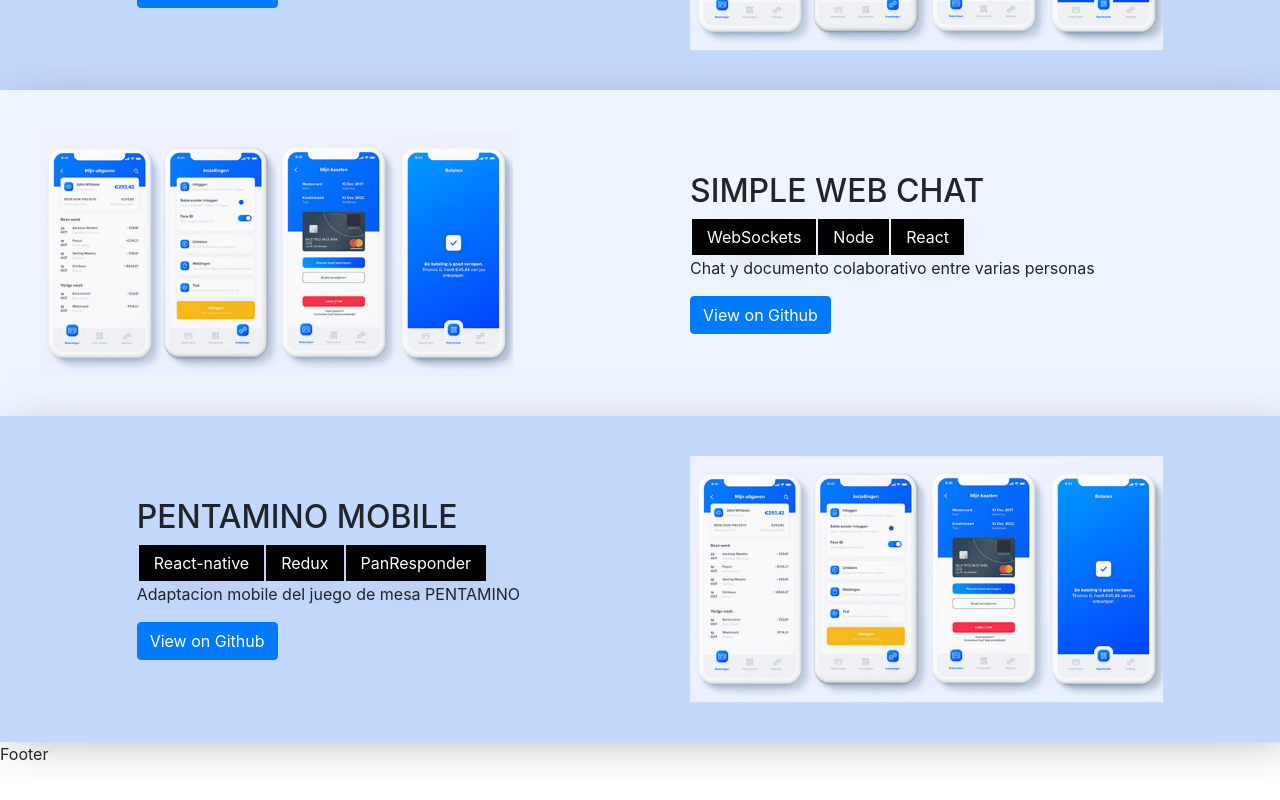
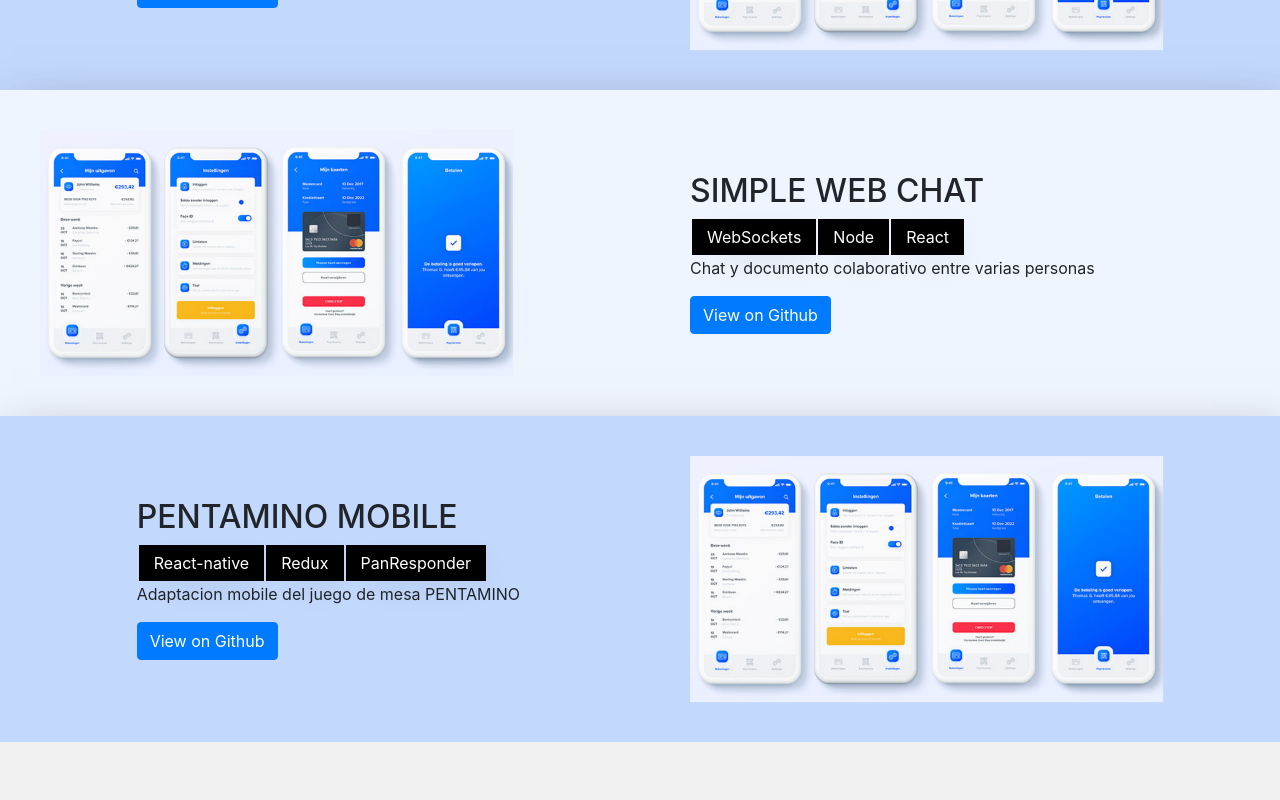
Before and after one commit to Nico9813/PortfolioWeb, a React (Create React App) app: page / in a window 1280 px wide. Shown: the part 642-1442 px from the top of the page. Built offline with nearby package versions, Linux system fonts and the light colour scheme.

Commit message:
add footer

```diff
--- a/src/App.css
+++ b/src/App.css
@@ -60,6 +60,16 @@
   font-size: calc(10px + 2vmin);
 }
 
+.footer {
+  background-color: rgb(241, 241, 241);
+  height: 100px;
+  align-content: center;
+  align-items: center;
+  left:0;
+  bottom:0;
+  right:0;
+}
+
 .App-link {
   color: #61dafb;
 }
--- a/src/components/Footer.js
+++ b/src/components/Footer.js
@@ -1,9 +1,12 @@
 import React from 'react'
+import { Container } from 'reactstrap'
 
 export function Footer() {
     return (
-        <div>
-            <p>Footer</p>
+        <div className="footer">
+            <Container>
+
+            </Container>
         </div>
     )
 }
--- a/src/components/NavBar.js
+++ b/src/components/NavBar.js
@@ -1,19 +1,11 @@
-import React, { useState } from 'react'
+import React from 'react'
 import logo from '../logo.svg';
 
 import {
-    Collapse,
     Navbar,
-    NavbarToggler,
     NavbarBrand,
     Nav,
-    NavItem,
-    NavLink,
-    UncontrolledDropdown,
-    DropdownToggle,
-    DropdownMenu,
-    DropdownItem,
-    NavbarText
+    NavLink
 } from 'reactstrap';
 
 export function CustomNavBar() {
@@ -22,12 +14,10 @@ export function CustomNavBar() {
             <Navbar color="light" light expand="md">
                 <img src={logo} className="App-logo" alt="logo" />
                 <NavbarBrand href="/">Nicolas Gomez</NavbarBrand>
-                <Collapse navbar>
-                    <Nav className="mr-auto" navbar>
-                    </Nav>
-                    <NavLink href="/components/">Github</NavLink>
-                    <NavLink href="/components/">Resume</NavLink>
-                </Collapse>
+                <Nav className="mr-auto" navbar>
+                </Nav>
+                <NavLink href="/components/">Github</NavLink>
+                <NavLink href="/components/">Resume</NavLink>
             </Navbar>
         </div>
     );
```
